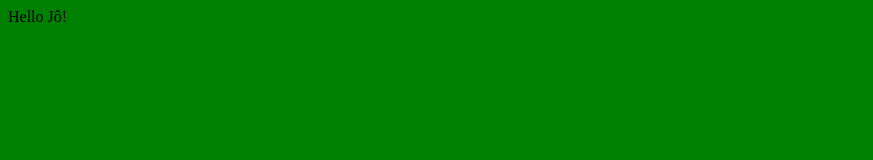
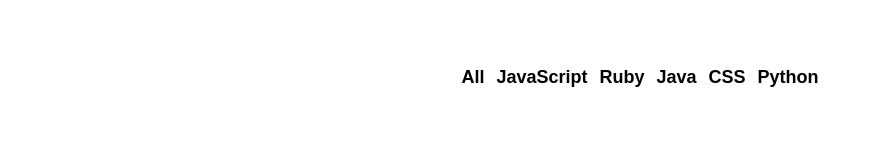
Before and after one commit to joseliacosta/github-battle, a React app: page / in a window 1280 px wide. Shown: the whole page, without its empty margins (0-873 px from the left). Built offline with nearby package versions, Linux system fonts and the light colour scheme.

Commit message:
Creates Popular component and add some basic style

```diff
--- /dev/null
+++ b/app/components/Popular.js
@@ -0,0 +1,17 @@
+import React from 'react'
+
+export default class Popular extends React.Component {
+  render() {
+    const languages = ['All', 'JavaScript', 'Ruby', 'Java', 'CSS', 'Python']
+
+    return (
+      <ul className='flex-center'>
+        {languages.map((language) => (
+          <li key={language}>
+            <button className='btn-clear nav-link'>{language}</button>
+          </li>
+        ))}
+      </ul>
+    )
+  }
+}
--- a/app/index.css
+++ b/app/index.css
@@ -1,3 +1,40 @@
+html, body, #app {
+  margin: 0;
+  height:100%;
+  width: 100%;
+}
+
 body {
-  background: green;
+  font-family: --apple-system, BlinkMacSystemFont, Segoe UI, Roboto, Oxygen-Sans, Ubuntu, Cantarell, Helvetica Neue, sans-serif;
+
 }
+ul {
+  padding: 0;
+}
+li {
+  list-style-type: none;
+}
+
+.container {
+  max-width: 1200px;
+  margin: 0 auto;
+  padding: 50px;
+}
+
+.flex-center {
+  display: flex;
+  justify-content: center;
+  align-items: center;
+}
+
+.btn-clear {
+  border: none;
+  background: transparent;
+}
+
+.nav-link {
+  font-size: 18px;
+  font-weight: bold;
+  text-decoration: none;
+  color: inherit
+}
--- a/app/index.js
+++ b/app/index.js
@@ -1,11 +1,12 @@
 import React from 'react'
 import ReactDOM from 'react-dom'
 import './index.css'
+import Popular from './components/Popular'
 
 
 class App extends React.Component {
   render() {
-    return <div>Hello Jô!</div>
+    return <div className='container'><Popular /></div>
   }
 }
 
```
